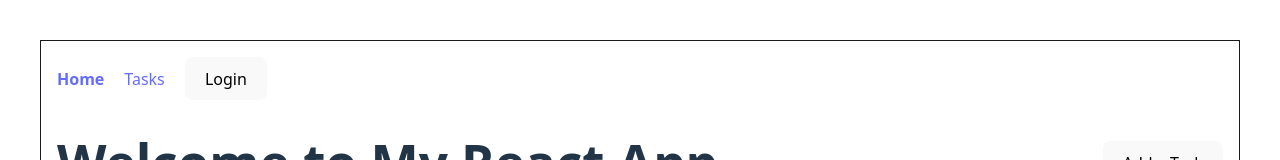
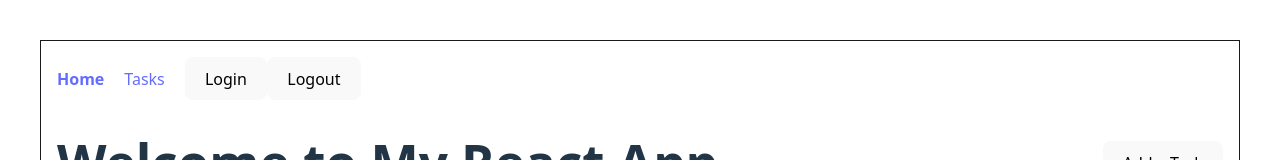
Before and after one commit to Qjr2023/cs5610, a React (Vite) app in the folder week11/week9/my-react-app/: page / in a window 1280 px wide. Shown: the top 160 px of the page. Built offline with nearby package versions, Linux system fonts and the light colour scheme; no server answers.

Commit message:
Add LogoutButton component for user logout functionality

```diff
--- a/week11/week9/my-react-app/src/App.jsx
+++ b/week11/week9/my-react-app/src/App.jsx
@@ -7,6 +7,7 @@
 import { Routes, Route } from 'react-router-dom';
 import { Link } from 'react-router-dom';
 import LoginButton from "./components/LoginButton";
+import LogoutButton from "./components/LogoutButton";
 
 export default function App() {
   const appName = "My React App";
@@ -22,6 +23,7 @@
         <NavLink to="/">Home</NavLink>
         <NavLink to="/tasks">Tasks</NavLink>
         <LoginButton />
+        <LogoutButton />
       </nav>
       <Routes>
         <Route
--- /dev/null
+++ b/week11/week9/my-react-app/src/components/LogoutButton.jsx
@@ -0,0 +1,13 @@
+import React from 'react'
+import { useAuth0 } from "@auth0/auth0-react";
+
+export default function LogoutButton() {
+    const { logout } = useAuth0();
+  return (
+    <button
+      onClick={() => logout({ logoutParams: { returnTo: window.location.origin } })}
+    >
+      Logout
+    </button>
+  )
+}
```
